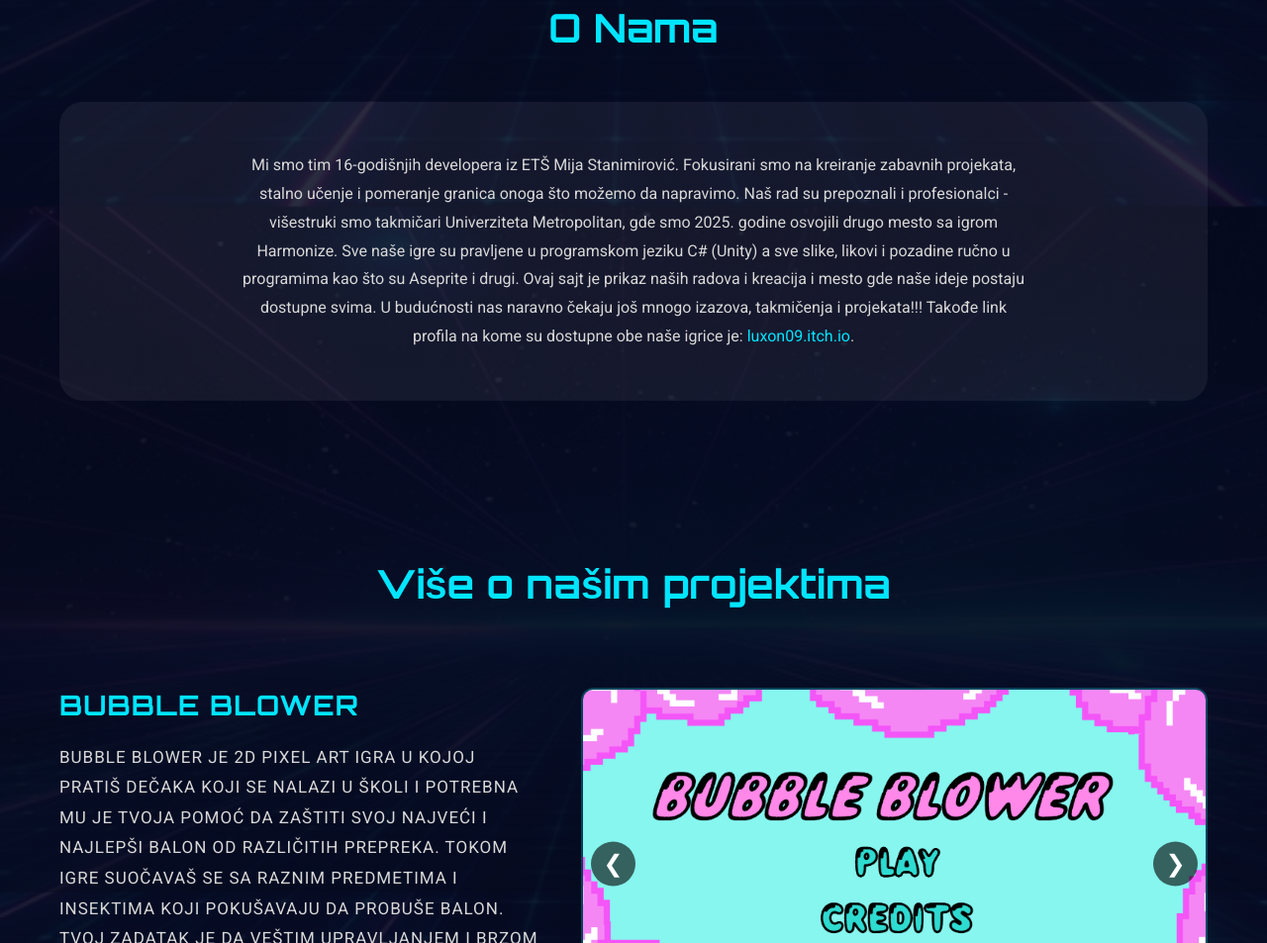
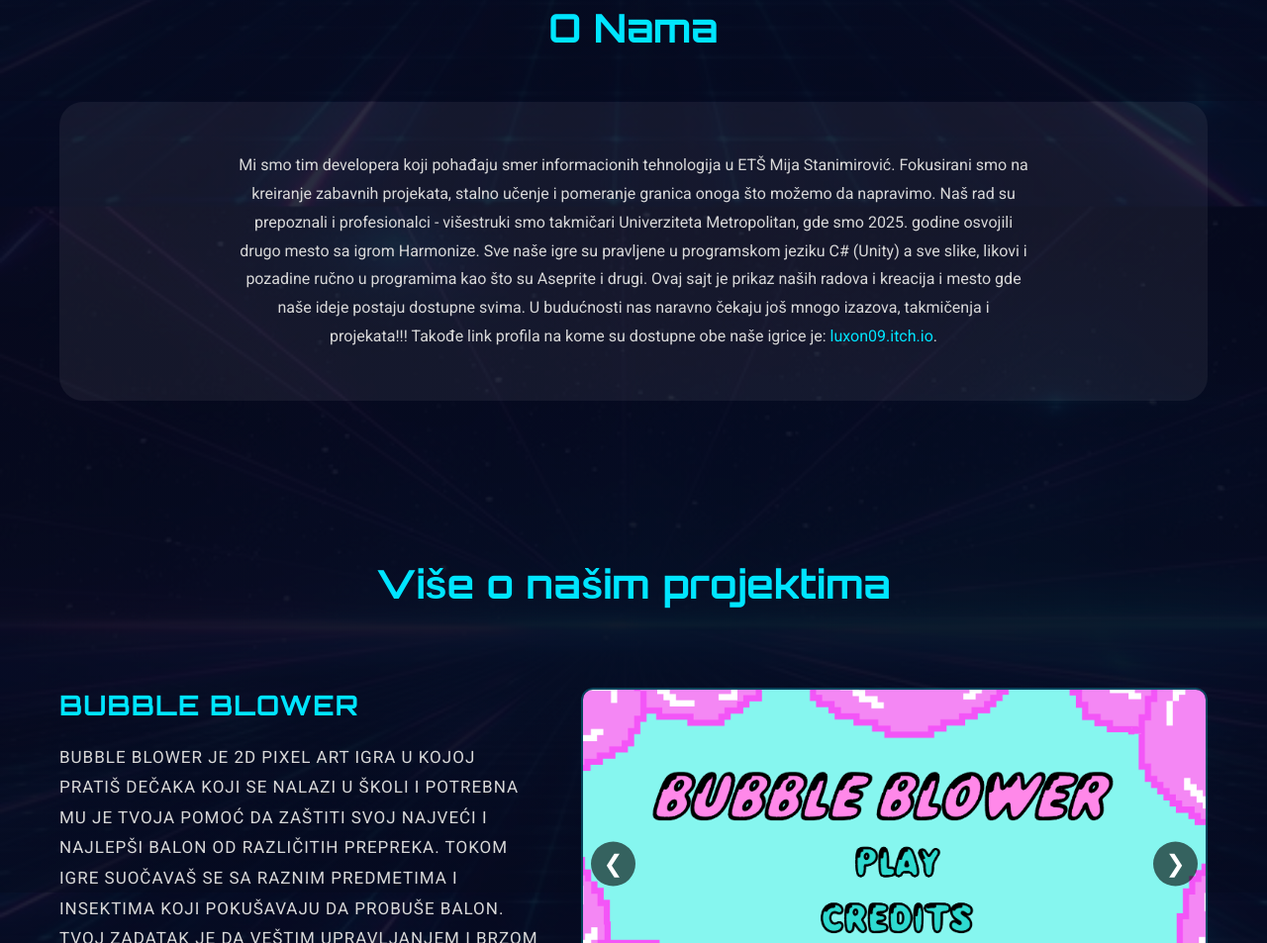
Before and after one commit to Luxon09/LNL-Studio, a plain HTML site: page index.html in a window 1280 px wide. Shown: the part 1498-2451 px from the top of the page at 99% size. Drawn offline with Linux system fonts and the light colour scheme.

Commit message:
Update index.html

```diff
--- a/index.html
+++ b/index.html
@@ -114,7 +114,7 @@ function changeSlide(button, direction) {
 
         <div class="about-box">
             <p>
-                Mi smo tim 16-godišnjih developera iz ETŠ Mija Stanimirović. Fokusirani smo na kreiranje zabavnih projekata, stalno učenje i pomeranje granica onoga što možemo da napravimo.
+                Mi smo tim developera koji pohađaju smer informacionih tehnologija u ETŠ Mija Stanimirović. Fokusirani smo na kreiranje zabavnih projekata, stalno učenje i pomeranje granica onoga što možemo da napravimo.
 Naš rad su prepoznali i profesionalci - višestruki smo takmičari Univerziteta Metropolitan, gde smo 2025. godine osvojili drugo mesto sa igrom Harmonize. Sve naše igre su pravljene u programskom jeziku C# (Unity) a sve slike, likovi i pozadine ručno u programima kao što su Aseprite i drugi.
 Ovaj sajt je prikaz naših radova i kreacija i mesto gde naše ideje postaju dostupne svima. U budućnosti nas naravno čekaju još mnogo izazova, takmičenja i projekata!!! Takođe link profila na kome su dostupne obe naše igrice je: <a href="https://luxon09.itch.io/"  target="_blank">luxon09.itch.io</a>.
             </p>
```
